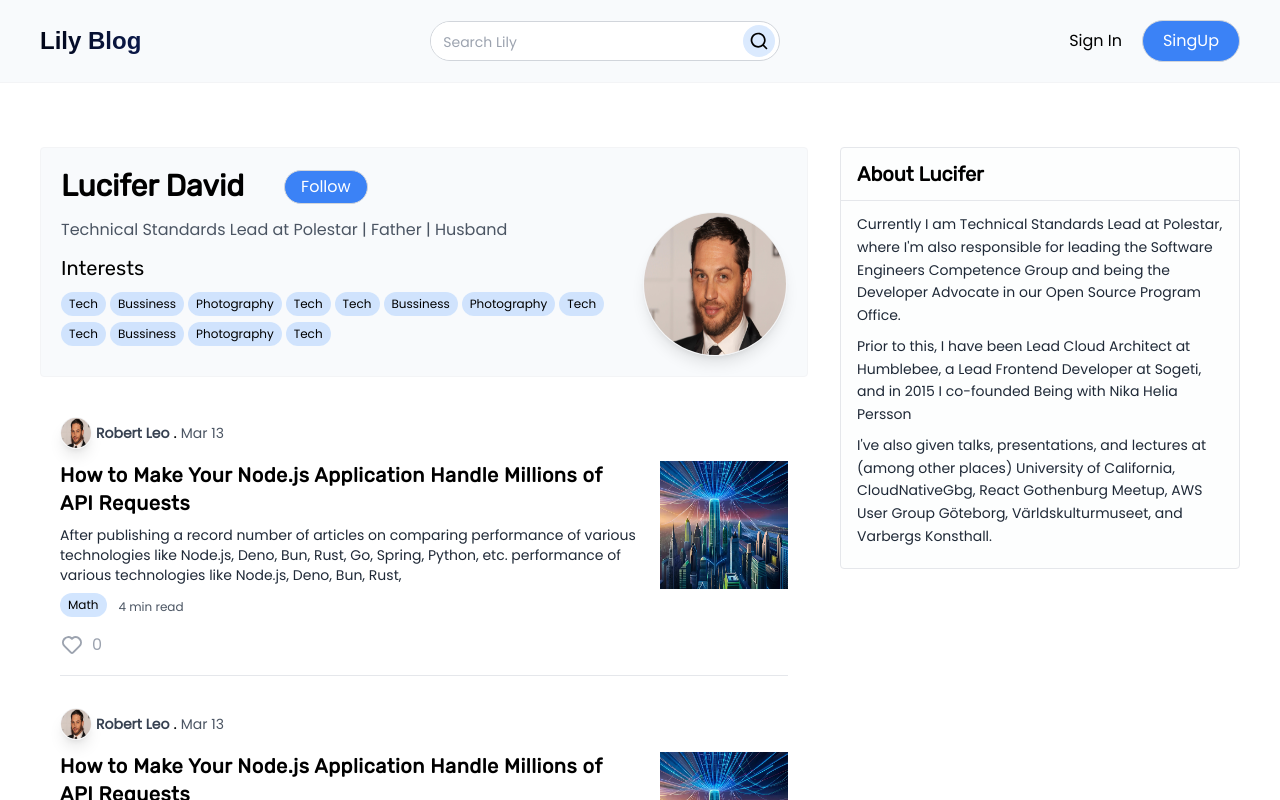
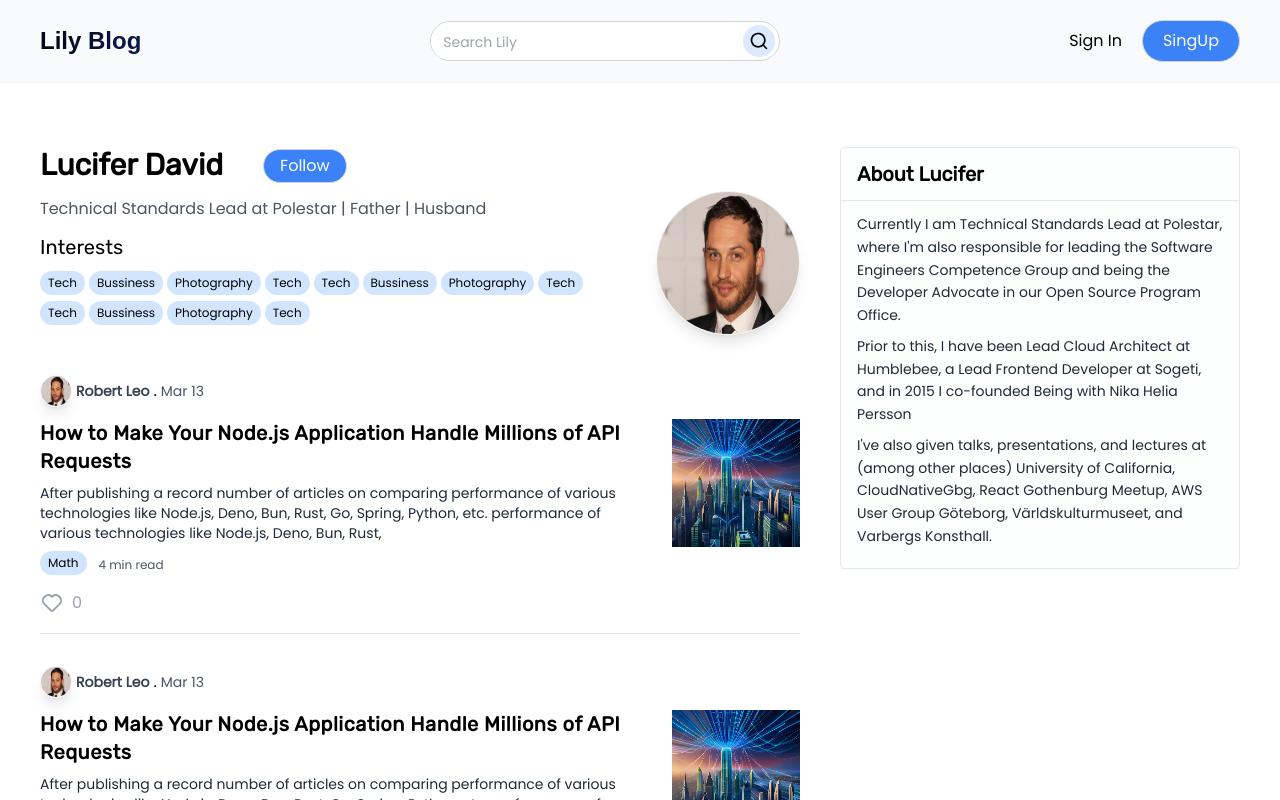
Before and after one commit to aung-myint-ko/lily-blog, a React (Vite) app: page /profile in a window 1280 px wide. Shown: the top 800 px of the page. Built offline with nearby package versions, Linux system fonts and the light colour scheme; a web font is replaced by a local one.

Commit message:
style: add sticky animation on Header component

```diff
--- a/src/components/navs-footers/Header.tsx
+++ b/src/components/navs-footers/Header.tsx
@@ -1,9 +1,29 @@
 import { SearchDesktop, SearchMobile } from "@/components/all-assets/Search";
 import Button from "@/components/buttons/Button";
+import { useEffect, useState } from "react";
 
 const Header = () => {
+  const [showShadow, setShowShadow] = useState<boolean>(false);
+
+  function scrollAndShowShadow() {
+    let windowHeight = window.scrollY;
+    if (windowHeight > 64) {
+      setShowShadow(true);
+    } else {
+      setShowShadow(false);
+    }
+  }
+
+  useEffect(() => {
+    window.addEventListener("scroll", scrollAndShowShadow);
+  }, []);
+
   return (
-    <header className=" bg-slate-50 border-b border-b-gray-100">
+    <header
+      className={` sticky top-0 left-0 z-40 bg-slate-50 border-b border-b-gray-100 transition-all ease-in duration-200 ${
+        showShadow && "shadow"
+      }`}
+    >
       <nav className=" max-w-[1440px] flex items-center justify-between px-4 lg:px-10 2xl:mx-auto py-3 md:py-5">
         <a href="/">
           <span className=" font-mooli text-2xl font-bold bg-gradient-to-r from-slate-950 to-blue-800 inline-block text-transparent bg-clip-text bg-300% animate-gradient ">
--- /dev/null
+++ b/src/components/profile/PostsAboutNavigator.tsx
@@ -0,0 +1,10 @@
+const PostsAboutNavigator = () => {
+  return (
+    <div className="text-sm lg:hidden flex items-center gap-5 font-poppins mt-3 border-b border-b-gray-300">
+      <button className="py-3 border-b border-b-black">Posts</button>
+      <button className="py-3 ">About</button>
+    </div>
+  );
+};
+
+export default PostsAboutNavigator;
--- a/src/components/profile/ProfileContainer.tsx
+++ b/src/components/profile/ProfileContainer.tsx
@@ -1,13 +1,15 @@
 import AboutAuthor from "@components/profile/AboutAuthor";
 import ProfileHeader from "@components/profile/ProfileHeader";
 import NormalPost from "../posts/NormalPost";
+import PostsAboutNavigator from "./PostsAboutNavigator";
 
 const ProfileContainer = () => {
   return (
-    <section className=" w-full flex flex-col md:flex-row md:gap-x-3 lg:gap-x-8">
+    <section className=" w-full flex flex-col md:flex-row md:gap-x-3 lg:gap-x-10">
       <div className="  w-full">
         <ProfileHeader />
-        <div className=" sm:px-5 pt-10 flex flex-col gap-y-8">
+        <PostsAboutNavigator />
+        <div className=" pt-10 flex flex-col gap-y-8">
           <NormalPost classname=" max-w-none" />
           <NormalPost classname=" max-w-none" />
           <NormalPost classname=" max-w-none" />
--- a/src/components/profile/ProfileHeader.tsx
+++ b/src/components/profile/ProfileHeader.tsx
@@ -4,7 +4,7 @@ import { Tag } from "../posts/Tag";
 
 const ProfileHeader = () => {
   return (
-    <section className="px-2 py-4 sm:p-5 bg-slate-50 border border-gray-100 rounded">
+    <section>
       <header className=" hidden sm:flex justify-normal items-end sm:gap-x-10 mb-2">
         <h1 className=" font-rubik text-xl sm:text-3xl font-bold ">
           Lucifer David
--- a/src/pages/layout/AppLayout.tsx
+++ b/src/pages/layout/AppLayout.tsx
@@ -6,7 +6,7 @@ const AppLayout = () => {
   return (
     <>
       <Header />
-      <section className=" max-w-[1440px] px-4 lg:px-10 2xl:mx-auto py-10 sm:py-16">
+      <section className=" max-w-[1440px] px-4  lg:px-10 2xl:mx-auto py-10 sm:py-16">
         <Outlet />
       </section>
       <Footer />
```
